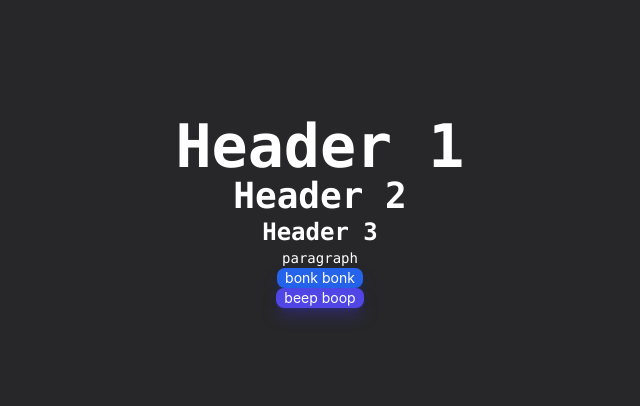
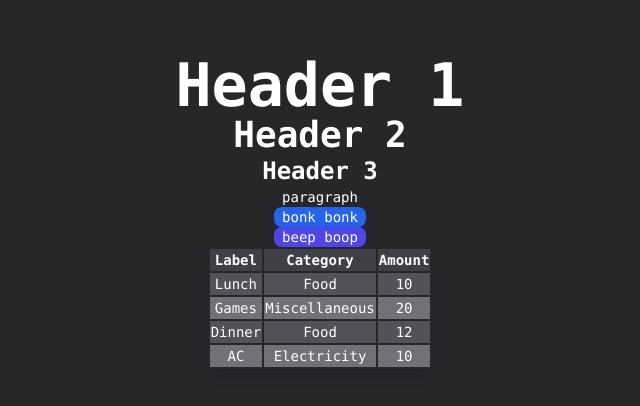
Before and after one commit to duccsquared/budgeting-app, a React (Create React App) app: page / in a window 1280 px wide. Shown: the part 188-594 px from the top of the page, without its empty margins (320-960 px from the left). Built offline with nearby package versions, Linux system fonts and the light colour scheme.

Commit message:
modified CSS for buttons and added support for tables

```diff
--- a/src/App.js
+++ b/src/App.js
@@ -1,5 +1,5 @@
 import './App.css';
-import {BtnMain, BtnSecondary, H1, H2, H3, P} from './components.js';
+import {BtnMain, BtnSecondary, H1, H2, H3, P, Table, TR1, TR2, TH, TD} from './components.js';
 // function logBeep() {
 //   console.log(logBeep)
 // }
@@ -18,6 +18,33 @@ function App() { // <div style={{height: 20}}></div>
                 <BtnSecondary onClick={() => console.log("boop")}>
                     beep boop
                 </BtnSecondary>
+                <Table>
+                    <TR1>
+                        <TH>Label</TH>
+                        <TH>Category</TH>
+                        <TH>Amount</TH>
+                    </TR1>
+                    <TR1>
+                        <TD>Lunch</TD>
+                        <TD>Food</TD>
+                        <TD>10</TD>
+                    </TR1>
+                    <TR2>
+                        <TD>Games</TD>
+                        <TD>Miscellaneous</TD>
+                        <TD>20</TD>
+                    </TR2>
+                    <TR1>
+                        <TD>Dinner</TD>
+                        <TD>Food</TD>
+                        <TD>12</TD>
+                    </TR1>
+                    <TR2>
+                        <TD>AC</TD>
+                        <TD>Electricity</TD>
+                        <TD>10</TD>
+                    </TR2>
+                </Table>
             </header>
         </div>
     );
--- a/src/components.js
+++ b/src/components.js
@@ -4,7 +4,7 @@ import './index.css';
 export class BtnMain extends React.Component {
     render() {
         return (
-            <button onClick={this.props.onClick} className="text-sm bg-blue-600 hover:bg-blue-500 active:bg-blue-700 rounded-lg px-2 shadow-lg shadow-blue-800/50 hover:shadow-blue-800 active:shadow-inner">
+            <button onClick={this.props.onClick} className="text-sm font-mono bg-blue-600 transition duration-100 ease-in-out hover:bg-blue-500 active:bg-blue-700 rounded-lg px-2 shadow-lg shadow-blue-800/50 hover:shadow-blue-800 active:shadow-inner">
                 {this.props.children}
             </button>
         )
@@ -14,7 +14,7 @@ export class BtnMain extends React.Component {
 export class BtnSecondary extends React.Component {
     render() {
         return (
-            <button onClick={this.props.onClick} className="text-sm bg-indigo-600 hover:bg-indigo-500 active:bg-indigo-700 rounded-lg px-2 shadow-lg shadow-indigo-800/50 hover:shadow-indigo-800 active:shadow-inner">
+            <button onClick={this.props.onClick} className="text-sm font-mono bg-indigo-600 transition duration-100 ease-in-out hover:bg-indigo-500 active:bg-indigo-700 rounded-lg px-2 shadow-lg shadow-indigo-800/50 hover:shadow-indigo-800 active:shadow-inner">
                 {this.props.children}
             </button>
         )
@@ -60,3 +60,53 @@ export class P extends React.Component {
         )
     }
 }
+
+export class Table extends React.Component {
+    render() {
+        return (
+            <table className="">
+                {this.props.children}
+            </table>
+        )
+    }
+}
+
+export class TR1 extends React.Component {
+    render() {
+        return (
+            <tr className="bg-zinc-600 shadow-lg hover:bg-zinc-400 transition duration-100 ease-in-out">
+                {this.props.children}
+            </tr>
+        )
+    }
+}
+
+export class TR2 extends React.Component {
+    render() {
+        return (
+            <tr className="bg-zinc-500 shadow-lg hover:bg-zinc-400 transition duration-100 ease-in-out">
+                {this.props.children}
+            </tr>
+        )
+    }
+}
+
+export class TH extends React.Component {
+    render() {
+        return (
+            <th className="text-sm font-mono bg-zinc-700 border-2 border-zinc-800">
+                {this.props.children}
+            </th>
+        )
+    }
+}
+
+export class TD extends React.Component {
+    render() {
+        return (
+            <td className="text-sm font-mono border-2 border-zinc-800">
+                {this.props.children}
+            </td>
+        )
+    }
+}
```
